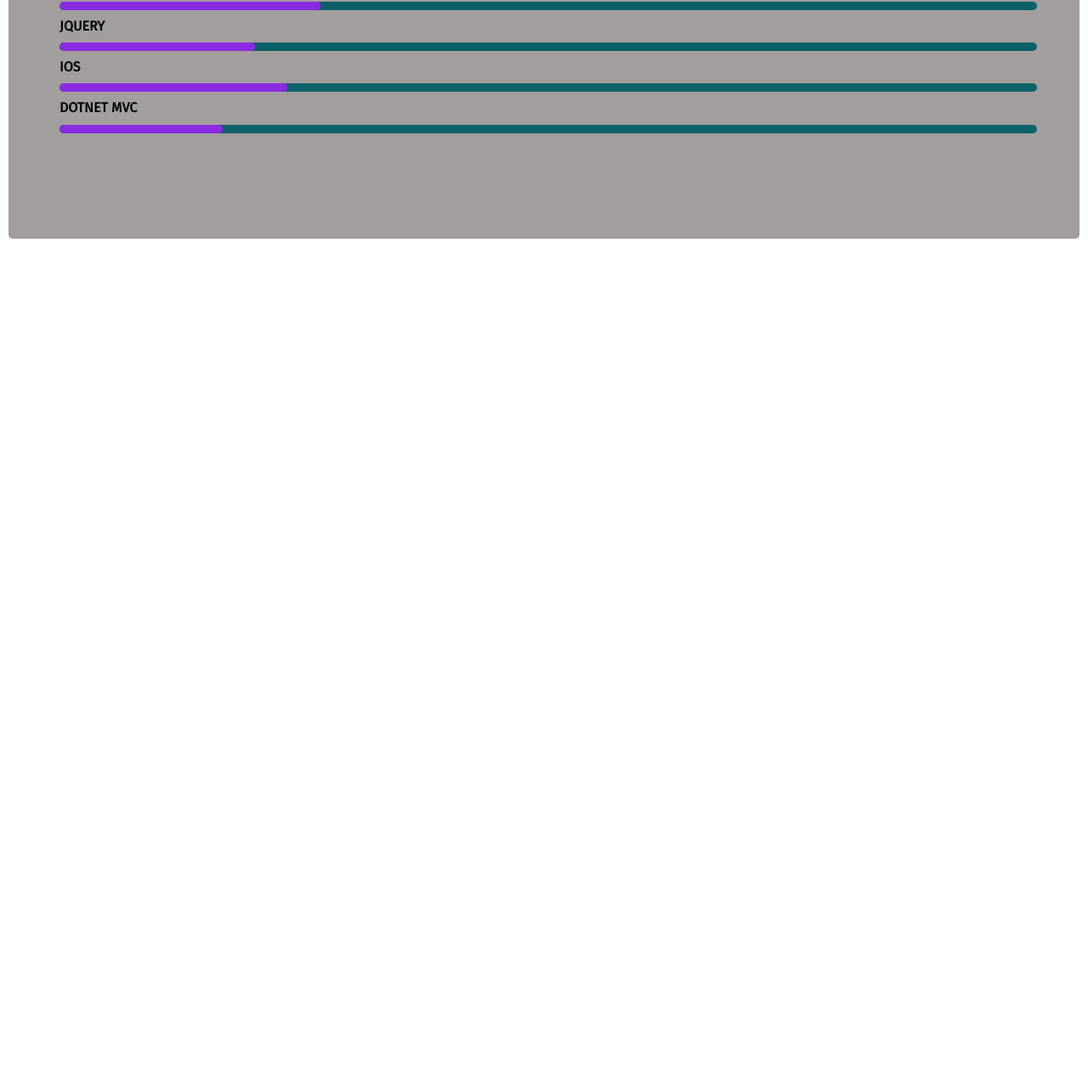
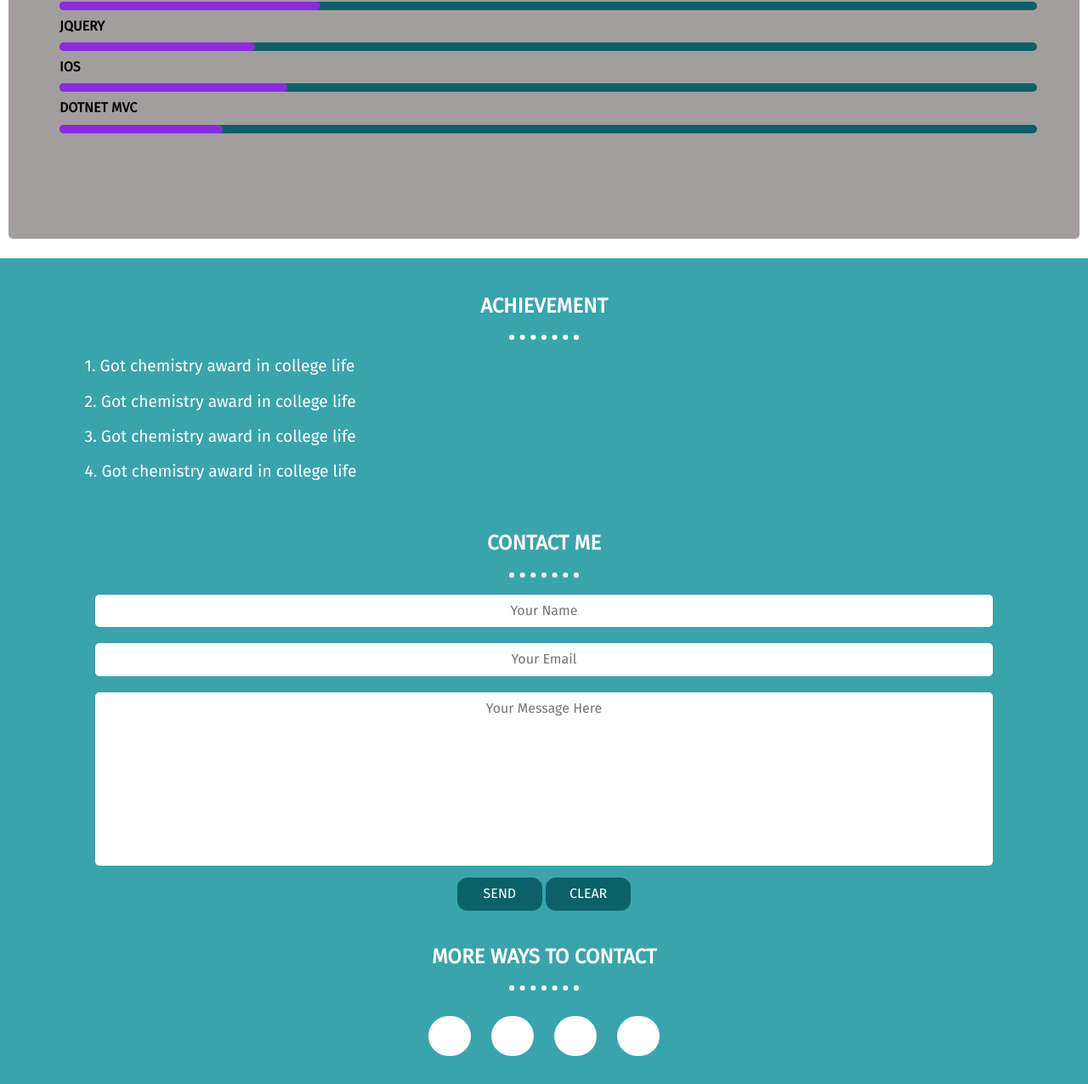
Before and after one commit to Joynal279/Portfolio, a website built with Parcel: page index.html in a window 1280 px wide. Shown: the part 3785-5061 px from the top of the page at 85% size. Before the commit the page ends 4089 px from the top, so only its background shows below. Built offline with nearby package versions, Linux system fonts and the light colour scheme.

Commit message:
achievement code added

```diff
--- a/css/main.css
+++ b/css/main.css
@@ -330,5 +330,66 @@
   clear: both;
 }
 
+/*professional-experience design starts here*/
 
-/*professional-experience design starts here*/
+/*achivement contact design starts here*/
+
+.achievement-contact {
+  padding: 1% 7%;
+  background-color: #39a4ac;
+  color: white;
+}
+
+.contact {
+  padding: 1% 2%;
+  text-align: center;
+}
+
+.contact input,text,textarea {
+  width: 100%;
+  text-align: center;
+  border: none;
+  resize: none;
+  padding: 10px;
+  font-size: 1rem;
+  border-radius: 5px;
+}
+
+.contact button {
+  margin-top: 10px;
+  border: none;
+  padding: 10px;
+  background-color: #0c6168;
+  color: white;
+  border-radius: 12px;
+  cursor: pointer;
+  width: 100px;
+  font-size: 1rem;
+}
+
+.contact-links{
+  text-align: center;
+}
+
+.media-buttons .btn {
+  border: none;
+  border-radius: 25px;
+  cursor: pointer;
+  font-size: 32px;
+  padding: 5px;
+  margin: 10px;
+  width: 50px;
+  background-color: white;
+}
+
+.btn:hover{
+  background-color: gray;
+}
+
+.achievement-contact::after{
+  content: '';
+  display: table;
+  clear: both;
+}
+
+/*achivement contact design ends here*/
--- a/index.html
+++ b/index.html
@@ -11,6 +11,8 @@
   <meta property="og:type" content="">
   <meta property="og:url" content="">
   <meta property="og:image" content="">
+<!--  font awesome-->
+  <link rel="stylesheet" href="https://cdnjs.cloudflare.com/ajax/libs/font-awesome/4.7.0/css/font-awesome.min.css">
   <!--google font-->
   <link href="https://fonts.googleapis.com/css2?family=Fira+Sans&family=Montserrat&family=Satisfy&display=swap" rel="stylesheet">
 
@@ -203,8 +205,46 @@
 
  </div>
 
+  <!--  professional experience ends here-->
 
-  <!--  professional experience ends here-->
+<!--  achievement contact starts here-->
+
+  <div class="achievement-contact">
+    <div class="achievement col-4">
+          <h2>ACHIEVEMENT</h2>
+      <hr class="dotted-hr">
+      <p>1. Got chemistry award in college life</p>
+      <p>2. Got chemistry award in college life</p>
+      <p>3. Got chemistry award in college life</p>
+      <p>4. Got chemistry award in college life</p>
+    </div>
+    <div class="contact col-4">
+        <h2>CONTACT ME</h2>
+      <hr class="dotted-hr">
+      <form action="mailto:joynalcu7@gmail.com" method="post" enctype="text/plain">
+      <p><input type="text" name="name" placeholder="Your Name"></p>
+      <p><input type="email" name="email" placeholder="Your Email"></p>
+        <textarea name="message" id="" cols="30" rows="10" placeholder="Your Message Here"></textarea>
+        <button type="submit">SEND</button>
+        <button type="reset">CLEAR</button>
+      </form>
+    </div>
+    <div class="contact-links col-4">
+        <h2>MORE WAYS TO CONTACT</h2>
+      <hr class="dotted-hr">
+      <div class="media-buttons">
+        <button class="btn" onclick="window.open('http://www.youtube.com')"><i class="fa-brands fa-youtube" style="color: #c4302b;"></i></button>
+        <button class="btn" onclick="window.open('http://www.youtube.com')"><i class='fab fa-facebook-f'></i>
+        </button>
+        <button class="btn" onclick="window.open('http://www.youtube.com')"><i class="fa-brands fa-youtube" style="color: #c4302b;"></i></button>
+        <button class="btn" onclick="window.open('http://www.youtube.com')"><i class='fab fa-facebook-f'></i>
+        </button>
+
+      </div>
+    </div>
+  </div>
+  <!--  achievement contact ends here-->
+
 
 
 
```
